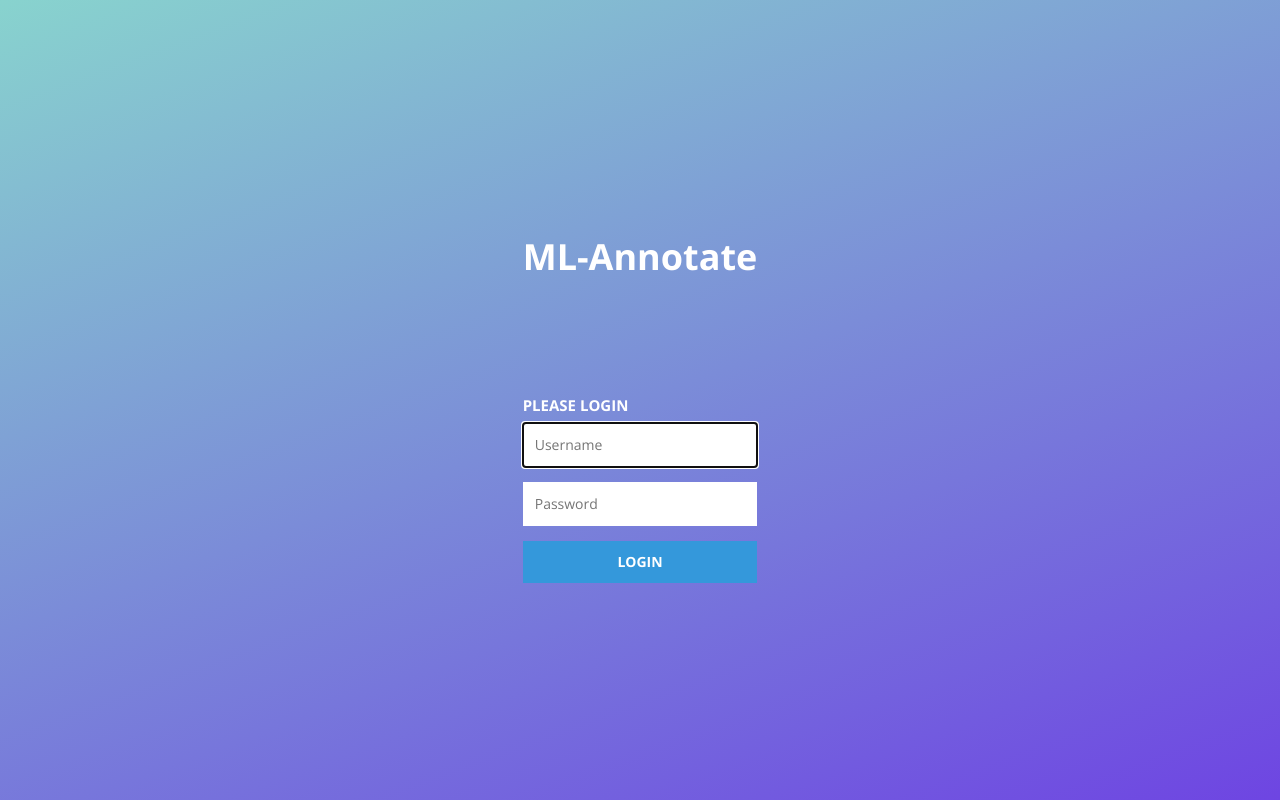
After one commit to falcony-io/ml-annotate, a Flask app: page /login in a window 1280 px wide. The commit adds this page. Run offline with Flask 2, Linux system fonts and the light colour scheme; some libraries are stand-ins or nearby versions.

Commit message:
Add proper user authentication

```diff
--- a/annotator/app.py
+++ b/annotator/app.py
@@ -10,14 +10,16 @@ from flask import (
     render_template,
     request,
     url_for,
-    Response,
+    abort
 )
-from functools import wraps
+from flask_login import current_user, login_required, login_user, logout_user
 from flask_sslify import SSLify
 from sh import createdb, dropdb, psql
+from wtforms.fields import PasswordField, TextField
+from flask_wtf import Form
 
-from .extensions import db
-from .models import Dataset, LabelEvent, Problem, TrainingJob
+from .extensions import db, login_manager
+from .models import Dataset, LabelEvent, Problem, TrainingJob, User
 
 
 def shell_context():
@@ -41,12 +43,14 @@ app.config['SECRET_KEY'] = os.environ.get('SECRET_KEY', 'development')
 app.shell_context_processor(shell_context)
 sslify = SSLify(app)
 db.init_app(app)
-app.config['PASSWORD'] = os.environ.get('PASSWORD', '')
+login_manager.init_app(app)
 
 
-assert app.debug or len(app.config['PASSWORD']) >= 5, (
-    'Should run in debug mode or should have PASSWORD set'
-)
+class LoginForm(Form):
+    username = TextField('Username')
+    password = PasswordField('Password')
+
+
 assert app.debug or os.environ.get('SECRET_KEY'), (
     'Should run in debug mode or should have SECRET_KEY set'
 )
@@ -55,46 +59,78 @@ assert sys.version_info >= (3, 4), (
 )
 
 
-def check_auth(username, password):
-    """This function is called to check if a username /
-    password combination is valid.
-    """
-    return username == 'admin' and password == app.config['PASSWORD']
+def assert_rights_to_problem(problem):
+    print(current_user, problem, current_user.can_access_problem(problem))
+    if not current_user.can_access_problem(problem):
+        print(current_user, problem, current_user.can_access_problem(problem))
+        abort(403)
 
 
-def authenticate():
-    """Sends a 401 response that enables basic auth"""
-    return Response(
-        'Could not verify your access level for that URL.\n'
-        'You have to login with proper credentials', 401,
-        {'WWW-Authenticate': 'Basic realm="Login Required"'}
+@app.errorhandler(404)
+def page_not_found(e):
+    return render_template('404.html'), 404
+
+
+@app.errorhandler(403)
+def forbidden(e):
+    return render_template('403.html'), 404
+
+
+@app.errorhandler(500)
+def server_error(e):
+    return render_template('500.html'), 500
+
+
+@login_manager.user_loader
+def load_user(user_id):
+    return User.query.get(user_id)
+
+
+@app.route('/')
+@login_required
+def index():
+    print(current_user)
+    return render_template(
+        'select_problem.html',
+        problems=Problem.query.for_user(current_user).order_by(
+            Problem.created_at
+        ).all(),
+        are_there_problems=Problem.query.count() > 0,
+        users=User.query
     )
 
 
-def requires_auth(f):
-    @wraps(f)
-    def decorated(*args, **kwargs):
-        if app.config['PASSWORD']:
-            auth = request.authorization
-            if not auth or not check_auth(auth.username, auth.password):
-                return authenticate()
-        return f(*args, **kwargs)
-    return decorated
+@app.route('/login', methods=['GET', 'POST'])
+def login():
+    form = LoginForm()
+    if current_user.is_authenticated:
+        return redirect(url_for('index'))
+
+    if request.method == 'POST':
+        user = User.query.filter(User.username == form.username.data).first()
+        if (
+            user and
+            user.password == form.password.data
+        ):
+            login_user(user)
+            return redirect(url_for('index'))
+        else:
+            flash('Username or password wrong')
+
+    return render_template('login.html', form=form)
 
 
-@app.route('/')
-@requires_auth
-def index():
-    return render_template(
-        'select_problem.html',
-        problems=Problem.query.order_by(Problem.created_at).all()
-    )
+@app.route('/logout')
+def logout():
+    logout_user()
+    return redirect(url_for('login'))
 
 
 @app.route('/<uuid:problem_id>/label_event')
-@requires_auth
+@login_required
 def label_event(problem_id):
     problem = Problem.query.get(problem_id)
+    assert_rights_to_problem(problem)
     data = (
         db.session.query(
             LabelEvent.id,
@@ -115,9 +151,11 @@ def label_event(problem_id):
 
 
 @app.route('/<uuid:problem_id>/dataset')
-@requires_auth
+@login_required
 def dataset(problem_id):
     problem = Problem.query.get(problem_id)
+    print(problem)
+    assert_rights_to_problem(problem)
     data = (
         db.session.query(
             Dataset.id,
@@ -139,9 +177,10 @@ def dataset(problem_id):
 
 
 @app.route('/<uuid:problem_id>/training_job')
-@requires_auth
+@login_required
 def training_job(problem_id):
     problem = Problem.query.get(problem_id)
+    assert_rights_to_problem(problem)
     data = (
         db.session.query(
             TrainingJob.id,
@@ -160,9 +199,10 @@ def training_job(problem_id):
 
 
 @app.route('/<uuid:problem_id>/train', methods=['GET', 'POST'])
-@requires_auth
+@login_required
 def train(problem_id):
     problem = Problem.query.get(problem_id)
+    assert_rights_to_problem(problem)
 
     if not Dataset.query.filter(Dataset.problem_id == problem.id).count():
         return render_template('train_no_data.html', problem=problem)
@@ -222,7 +262,7 @@ def train(problem_id):
 
 
 @app.route('/<uuid:problem_id>/delete_label_event/<uuid:id>', methods=['POST'])
-@requires_auth
+@login_required
 def delete_label_event(problem_id, id):
     label_event = LabelEvent.query.get(id)
     if label_event:
@@ -269,6 +309,19 @@ def _createtables():
 
 
 @app.cli.command()
+@click.argument('username')
+@click.argument('password')
+def add_user(username, password):
+    db.session.add(User(
+        username=username,
+        password=password,
+        is_superuser=True
+    ))
+    db.session.commit()
+    click.echo('User %s added' % username)
+
+
+@app.cli.command()
 def import_fake_data():
     request = requests.get('https://www.gutenberg.org/files/1342/1342-0.txt')
     text_contents = max(request.text.split('***'), key=lambda x: len(x))
--- a/annotator/models/__init__.py
+++ b/annotator/models/__init__.py
@@ -3,5 +3,7 @@ from .dataset import *  # noqa
 from .label_event import *  # noqa
 from .problem import *  # noqa
 from .training_job import *  # noqa
+from .user import *  # noqa
+from .user_problem import *  # noqa
 
 sa.orm.configure_mappers()
--- a/annotator/models/dataset.py
+++ b/annotator/models/dataset.py
@@ -65,3 +65,6 @@ class Dataset(db.Model):
             name='chk_dataset_probability'
         ),
     )
+
+    def __repr__(self):
+        return '<Dataset table_name=%r>' % self.table_name
--- a/annotator/models/label_event.py
+++ b/annotator/models/label_event.py
@@ -39,3 +39,6 @@ class LabelEvent(db.Model):
         server_default=db.func.now(),
         nullable=False
     )
+
+    def __repr__(self):
+        return '<LabelEvent label=%r>' % self.label
--- a/annotator/models/training_job.py
+++ b/annotator/models/training_job.py
@@ -34,3 +34,6 @@ class TrainingJob(db.Model):
         server_default=db.func.now(),
         nullable=False
     )
+
+    def __repr__(self):
+        return '<TrainingJob problem=%r>' % self.problem.id
--- a/annotator/static/styles/styles.css
+++ b/annotator/static/styles/styles.css
@@ -83,3 +83,61 @@ pre {
   padding: 0;
   margin: 20px 0px;
 }
+
+html {
+  width: 100%;
+  height: 100%;
+}
+
+.login-container {
+  max-width: 345px;
+  margin: 0 auto;
+}
+.login-wrapper h3 {
+  text-transform: uppercase;
+  font-size: 15px;
+  font-weight: 700;
+}
+.dark-page {
+  background-image: linear-gradient(-20deg, #6e45e2 0%, #88d3ce 100%);
+  width: 100%;
+  height: 100%;
+  display: grid;
+}
+.dark-page .container {
+  display: flex;
+  justify-content: center;
+  align-items: center;
+}
+.dark-page .input-wrapper {
+  position: relative;
+  margin-bottom: 15px;
+}
+.dark-page .input {
+  width: 100%;
+  background-color: white;
+  padding: 12px 12px;
+  border: 0;
+  border-radius: 0;
+  height: auto;
+}
+.dark-page h1 {
+  color: white;
+}
+.dark-page h3 {
+  color: white;
+}
+.dark-page .btn {
+  width: 100%;
+  border-radius: 0;
+  background-color: #3498db;
+  padding: 10px;
+  color: white;
+  font-weight: 700;
+  text-transform: uppercase;
+}
+.alert {
+  position: absolute;
+  top: 10px;
+  left: 10px;
+}
--- a/annotator/templates/layout_base.html
+++ b/annotator/templates/layout_base.html
@@ -17,7 +17,7 @@
     <script src="/static/js/main.js"></script>
     <link href="/static/styles/styles.css" rel="stylesheet">
   </head>
-  <body>
+  <body class="{% block bodyClass %}{% endblock %}">
   {% block header %}{% endblock %}
   <div class="container">
     {% with messages = get_flashed_messages() %}
--- a/annotator/templates/layout_problem.html
+++ b/annotator/templates/layout_problem.html
@@ -10,6 +10,7 @@
           <li {% if request.url_rule.endpoint == 'dataset' %}class="active"{% endif %}><a href="{{ url_for('dataset', problem_id=problem.id) }}">Data</a></li>
           <li {% if request.url_rule.endpoint == 'label_event' %}class="active"{% endif %}><a href="{{ url_for('label_event', problem_id=problem.id) }}">Added labels</a></li>
           <li {% if request.url_rule.endpoint == 'training_job' %}class="active"{% endif %}><a href="{{ url_for('training_job', problem_id=problem.id) }}">Processed jobs</a></li>
+          <li><a href="{{ url_for('logout') }}">Logout</a></li>
         </ul>
       </div>
     </div>
--- /dev/null
+++ b/annotator/templates/login.html
@@ -0,0 +1,22 @@
+{% extends "layout_base.html" %}
+{% block bodyClass %}dark-page{% endblock %}
+{% block body %}
+  <div class="login-wrapper">
+    <h1 style="font-weight: bold; display: block; text-align: center; padding-bottom: 100px;">ML-Annotate</h1>
+    <div class="login-container">
+      <h3>Please login</h3>
+      <form method="POST" role="form" action="{{ url_for('login') }}">
+        {{ form.csrf_token() }}
+        <div class="input-wrapper">
+          {{ form.username(placeholder="Username", class="input", autofocus="autofocus") }}
+        </div>
+        <div class="input-wrapper">
+          {{ form.password(placeholder="Password", class="input", autofocus="autofocus") }}
+        </div>
+
+        <button type="submit" class="btn">Login</button>
+      </form>
+    </div>
+  </div>
+
+{% endblock %}
--- a/requirements.txt
+++ b/requirements.txt
@@ -10,3 +10,5 @@ sh==1.12.14
 alembic==0.9.4
 gunicorn==19.7.1
 flask-shell-ipython==0.3.0
+passlib==1.7.1
+Flask-WTF==0.12
```
Also changed, not shown: annotator/migrations/versions/186247cd152e_add_user_and_userproblem.py (added, +43 -0 lines), annotator/models/problem.py (+12 -0 lines), annotator/models/user.py (+57 -42 lines), annotator/models/user_problem.py (added, +34 -0 lines), annotator/templates/403.html (added, +7 -0 lines), annotator/templates/404.html (added, +7 -0 lines), annotator/templates/500.html (added, +7 -0 lines), annotator/templates/select_problem.html (+41 -1 lines).
